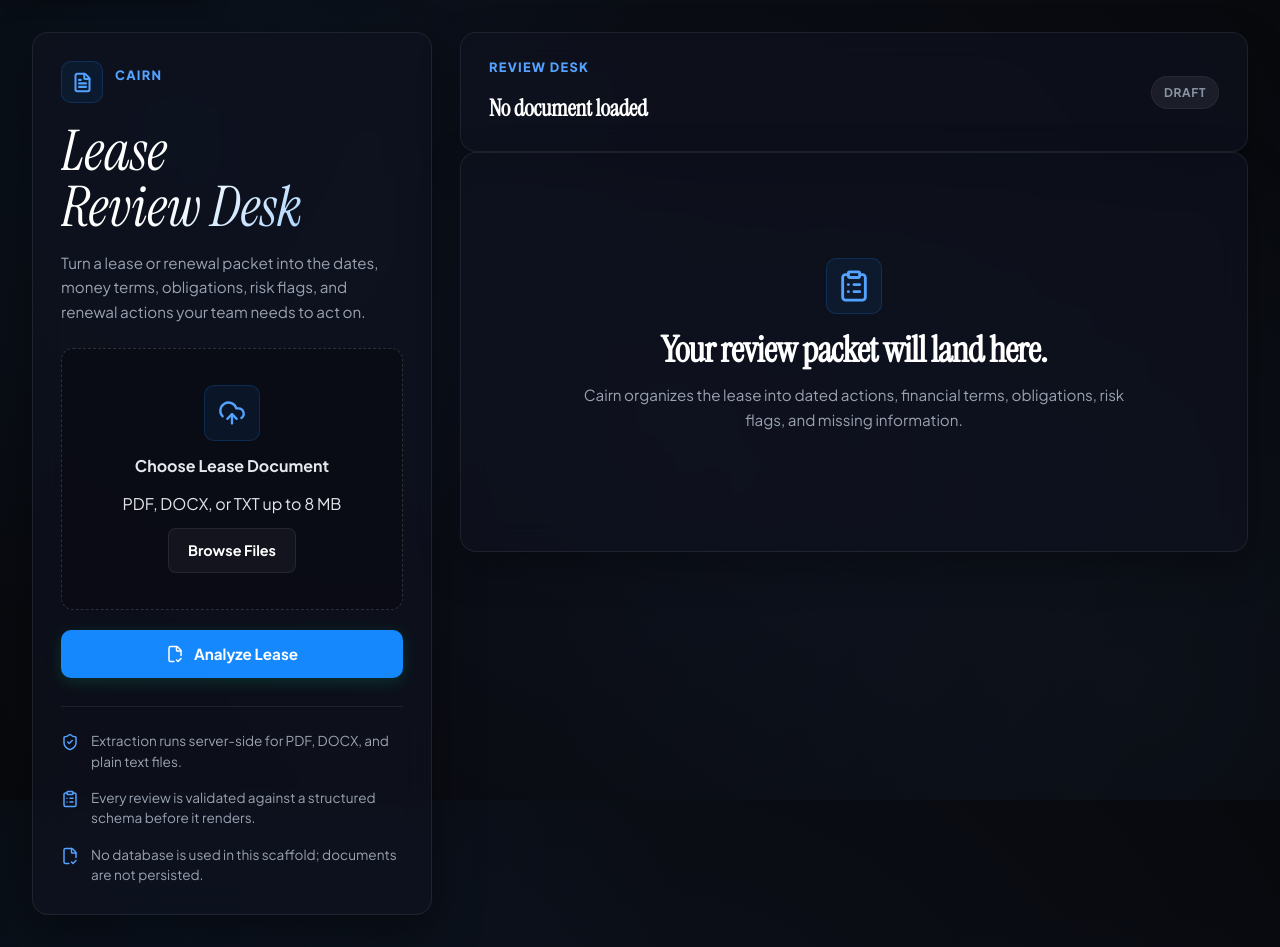
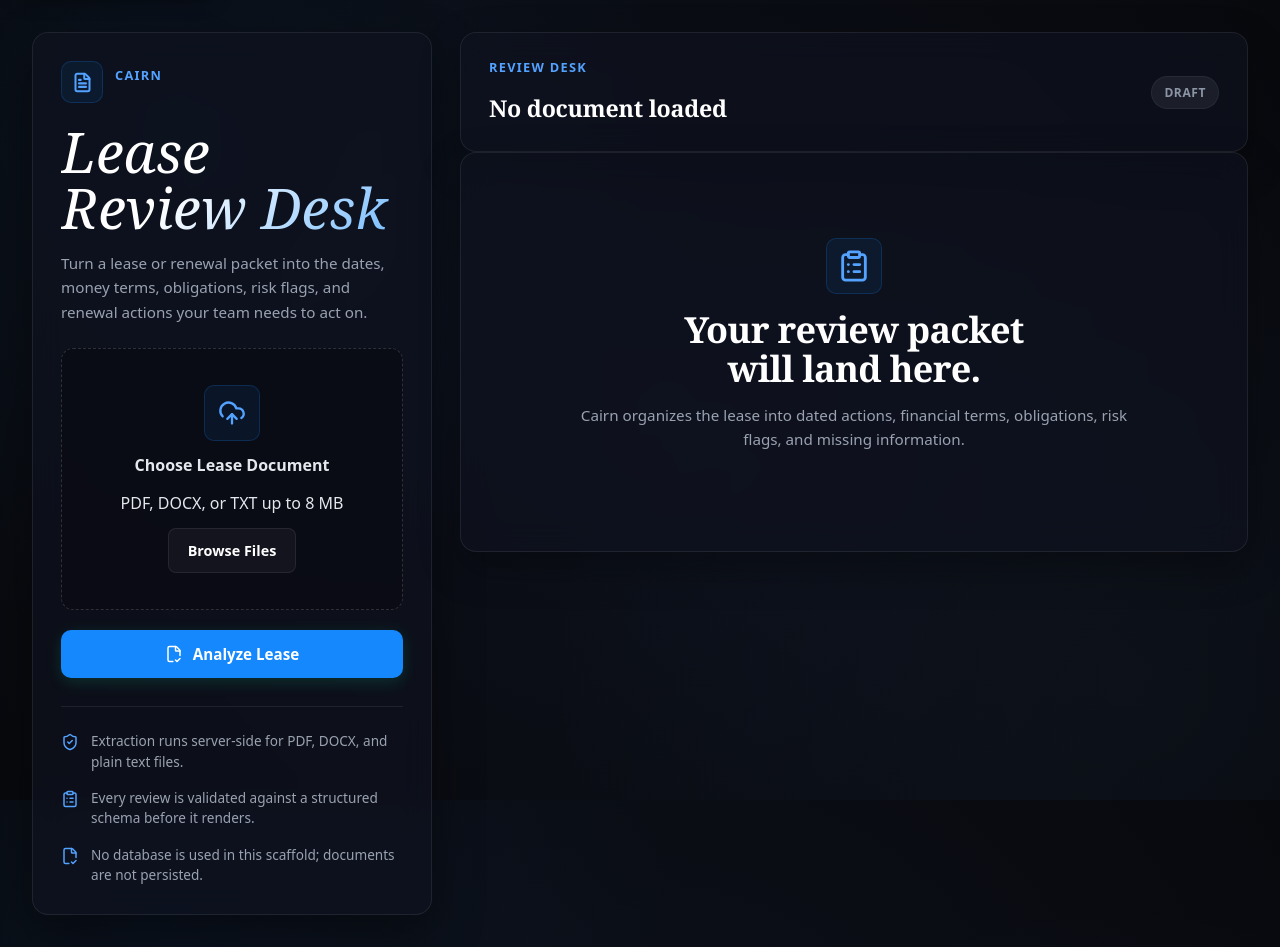
Before and after one commit to Manaskumm/xyloproj, a Next.js app: page / in a window 1280 px wide. Built offline with nearby package versions, Linux system fonts and the light colour scheme.

Commit message:
style: integrate Inter and Raleway fonts for Monopo theme

```diff
--- a/src/app/layout.tsx
+++ b/src/app/layout.tsx
@@ -13,7 +13,7 @@
         <link rel="preconnect" href="https://fonts.googleapis.com" />
         <link rel="preconnect" href="https://fonts.gstatic.com" crossOrigin="anonymous" />
         <link
-          href="https://fonts.googleapis.com/css2?family=Instrument+Serif:ital,wght@0,400;1,400&family=Plus+Jakarta+Sans:ital,wght@0,300;0,400;0,500;0,600;0,700;0,800;1,400&display=swap"
+          href="https://fonts.googleapis.com/css2?family=Inter:wght@300;400;600&family=Raleway:wght@400&display=swap"
           rel="stylesheet"
         />
       </head>
```
